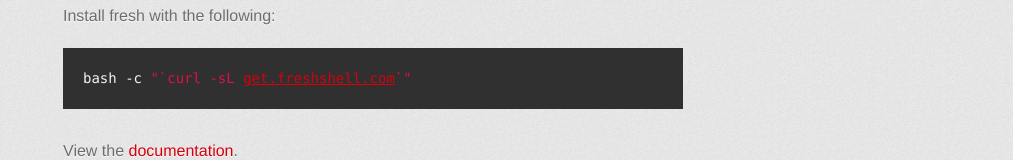
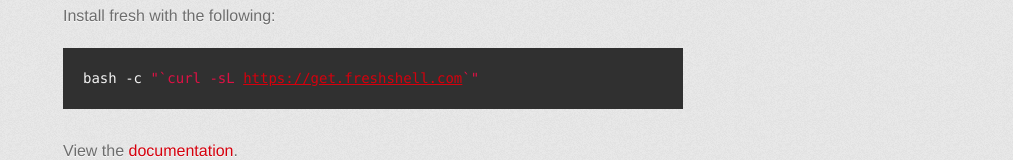
Before and after one commit to freshshell/fresh, a plain HTML site: page index.html in a window 1280 px wide. Shown: the part 286-446 px from the top of the page, without its empty margins (267-1280 px from the left). Drawn offline with Linux system fonts and the light colour scheme; a web font is replaced by a local one.

Commit message:
Use HTTPS when installing fresh

```diff
--- a/index.html
+++ b/index.html
@@ -35,7 +35,7 @@
           <p>Install fresh with the following:</p>
 
           <div class="highlight">
-            <pre>bash -c <span class="s2">"`curl -sL <a href="http://get.freshshell.com/">get.freshshell.com</a>`"</span></pre>
+            <pre>bash -c <span class="s2">"`curl -sL <a href="https://get.freshshell.com/">https://get.freshshell.com</a>`"</span></pre>
           </div>
 
           <p>View the <a href="https://github.com/freshshell/fresh#readme">documentation</a>.</p>
```
